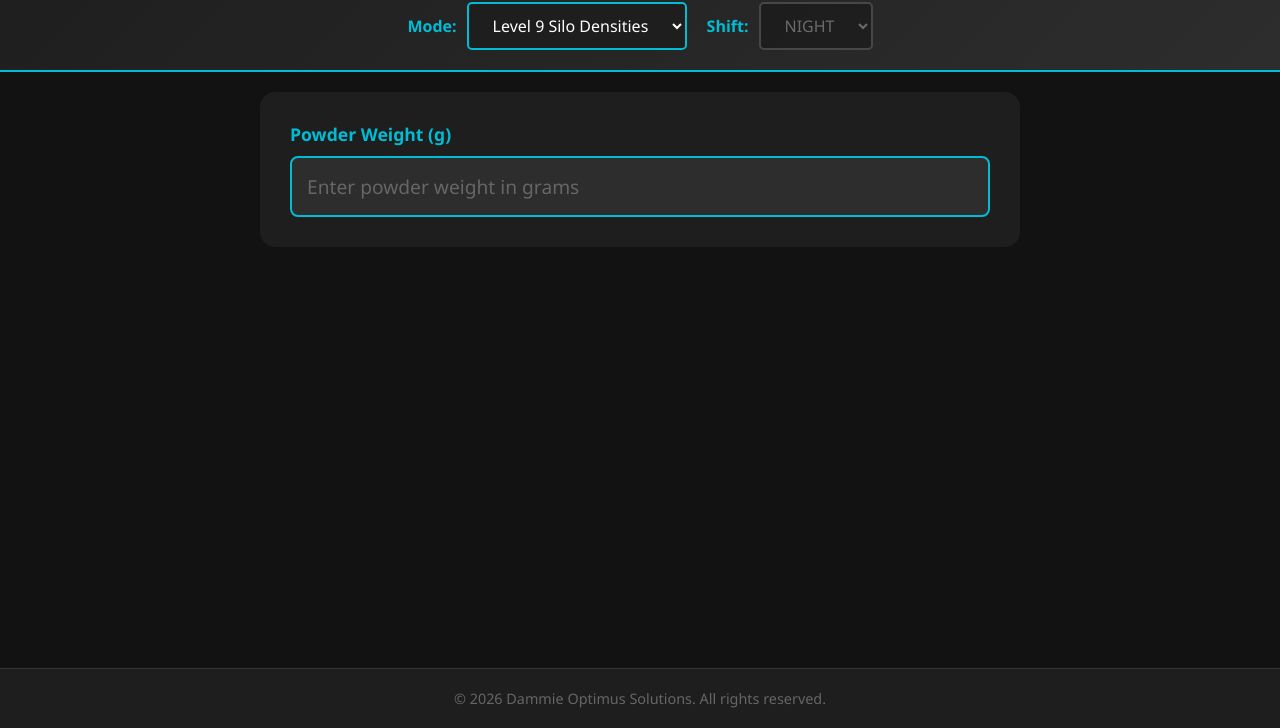
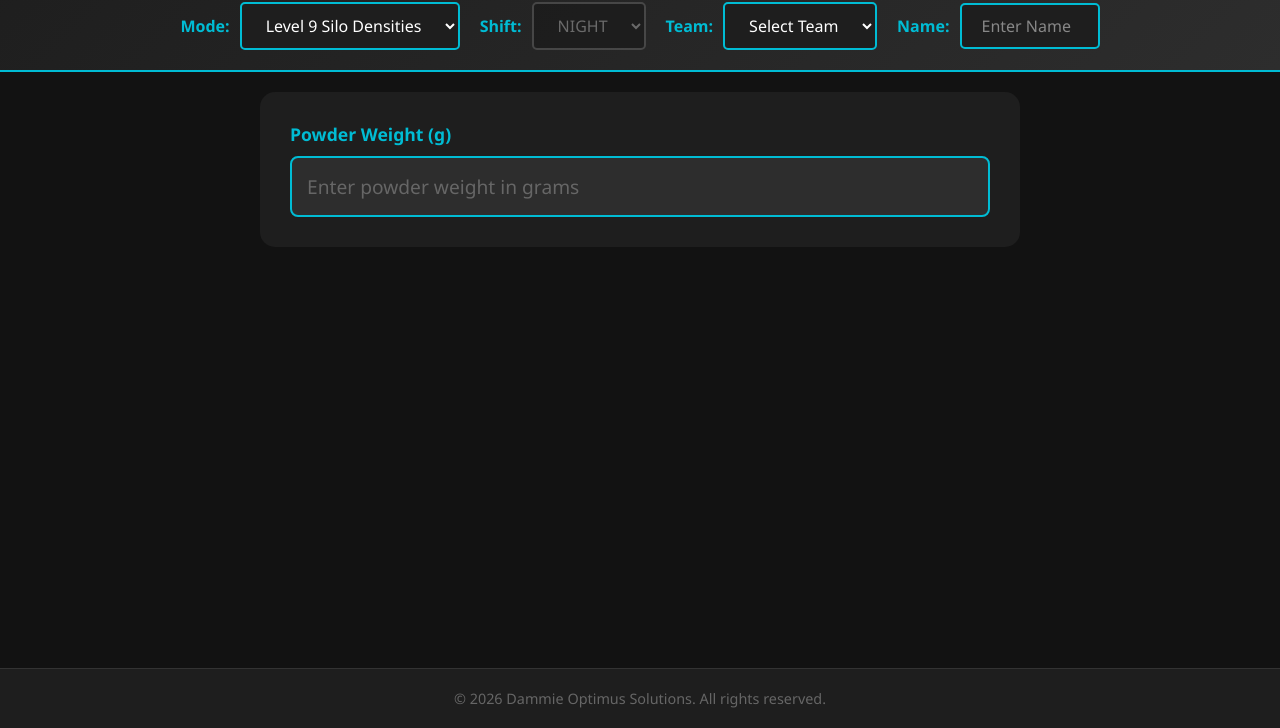
Before and after one commit to DammieOptimus/starium-density-app, a plain HTML site: page index.html in a window 1280 px wide. Shown: the part 72-800 px from the top of the page. Drawn offline with Linux system fonts and the light colour scheme.

Commit message:
Add team selection and QC staff name input with local storage support

```diff
--- a/index.html
+++ b/index.html
@@ -61,19 +61,34 @@
             font-weight: bold;
         }
 
-        .mode-selector select {
+        .mode-selector select,
+        .mode-selector input[type="text"] {
             background-color: #1E1E1E;
             color: #ffffff;
             border: 2px solid #00BCD4;
             padding: 10px 20px;
             font-size: 1rem;
             border-radius: 5px;
-            cursor: pointer;
             outline: none;
             transition: all 0.3s ease;
         }
 
-        .mode-selector select:hover {
+        .mode-selector select {
+            cursor: pointer;
+        }
+
+        .mode-selector input[type="text"] {
+            cursor: text;
+            width: 140px;
+            /* Keeps the input box from getting too wide */
+        }
+
+        .mode-selector input[type="text"]::placeholder {
+            color: #888;
+        }
+
+        .mode-selector select:hover,
+        .mode-selector input[type="text"]:focus {
             background-color: #2d2d2d;
             box-shadow: 0 0 10px rgba(0, 188, 212, 0.5);
         }
@@ -489,11 +504,27 @@
 
             <div class="mode-selector">
                 <label for="shift">Shift:</label>
-                <!-- The 'disabled' attribute locks it from user interaction -->
                 <select id="shift" disabled>
                     <option value="DAY">DAY</option>
                     <option value="NIGHT">NIGHT</option>
                 </select>
+            </div>
+
+            <!-- NEW: Team Selection -->
+            <div class="mode-selector">
+                <label for="team">Team:</label>
+                <select id="team">
+                    <option value="" disabled selected>Select Team</option>
+                    <option value="A">Team A</option>
+                    <option value="B">Team B</option>
+                    <option value="C">Team C</option>
+                </select>
+            </div>
+
+            <!-- NEW: QC Staff Name -->
+            <div class="mode-selector">
+                <label for="qc-name">Name:</label>
+                <input type="text" id="qc-name" placeholder="Enter Name" autocomplete="off">
             </div>
         </div>
     </header>
@@ -603,6 +634,31 @@
         // 2. Bonus: Check the time every 60 seconds (60000ms)
         // This ensures if a tablet is left open at 6:59 PM, it automatically flips to NIGHT at 7:00 PM
         setInterval(updateShift, 60000);
+
+
+        // --- NEW: Local Storage Memory Logic ---
+        const teamSelect = document.getElementById('team');
+        const qcNameInput = document.getElementById('qc-name');
+
+        // 1. Loader: Check if the browser remembers the user from last time
+        const savedTeam = localStorage.getItem('qcTeam');
+        if (savedTeam) {
+            teamSelect.value = savedTeam;
+        }
+
+        const savedName = localStorage.getItem('qcName');
+        if (savedName) {
+            qcNameInput.value = savedName;
+        }
+
+        // 2. Saver: Instantly save the user's choice to memory whenever they change it
+        teamSelect.addEventListener('change', (e) => {
+            localStorage.setItem('qcTeam', e.target.value);
+        });
+
+        qcNameInput.addEventListener('input', (e) => {
+            localStorage.setItem('qcName', e.target.value);
+        });
 
         const weightInput = document.getElementById('weight');
         const resultsDiv = document.getElementById('results');
```
